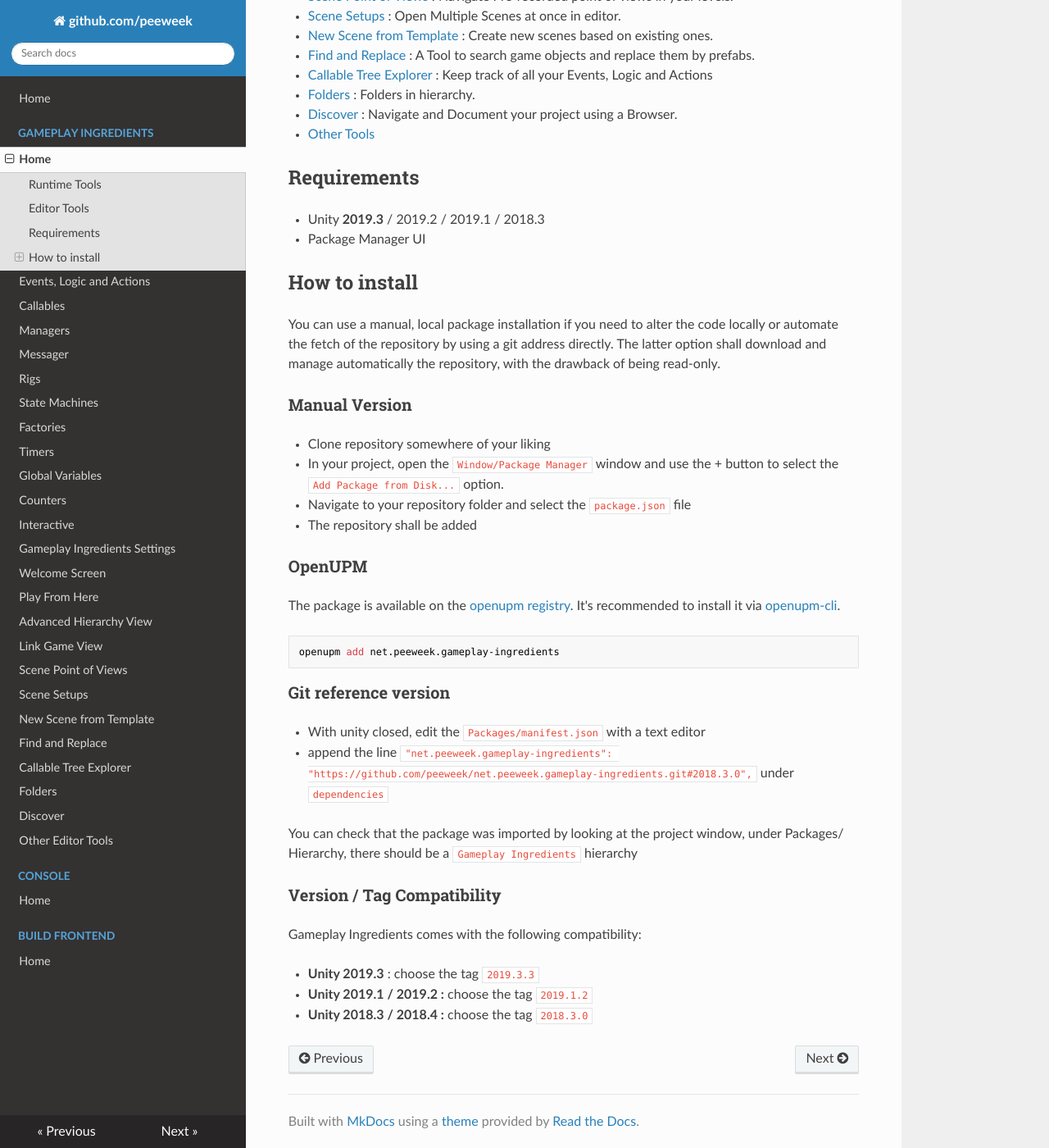
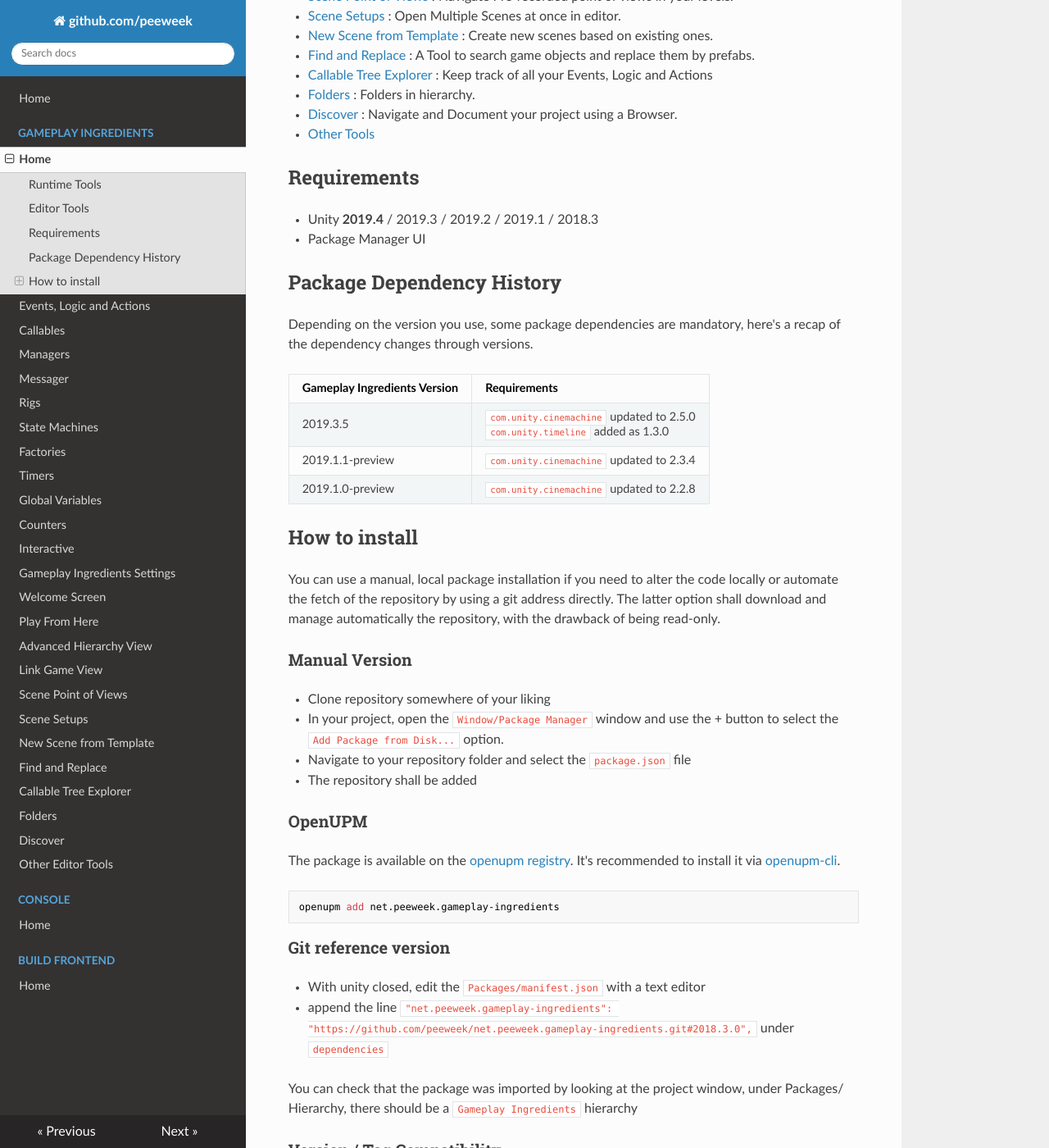
Before and after one commit to peeweek/documentation, an MkDocs documentation site: the page built from docs/gameplay-ingredients/index.md, in a window 1280 px wide and 1400 px high, scrolled down 776 px. Shown: the whole window at 82% size. Built offline with MkDocs 1.6.1, drawn with Linux system fonts in a browser that asks for light colours; nearby versions of some CDN libraries.

Commit message:
Added Package Dependency history

```diff
--- a/docs/gameplay-ingredients/index.md
+++ b/docs/gameplay-ingredients/index.md
@@ -35,8 +35,18 @@ GItHub repository is here : [https://github.com/peeweek/net.peeweek.gameplay-ing
 
 ## Requirements
 
-* Unity **2019.3** / 2019.2 / 2019.1 / 2018.3
+* Unity **2019.4** / 2019.3 / 2019.2 / 2019.1 / 2018.3
 * Package Manager UI
+
+## Package Dependency History
+
+Depending on the version you use, some package dependencies are mandatory, here's a recap of the dependency changes through versions.
+
+| Gameplay Ingredients Version | Requirements                                                 |
+| ---------------------------- | ------------------------------------------------------------ |
+| 2019.3.5                     | `com.unity.cinemachine` updated to 2.5.0<br />`com.unity.timeline` added as 1.3.0 |
+| 2019.1.1-preview             | `com.unity.cinemachine` updated to 2.3.4                     |
+| 2019.1.0-preview             | `com.unity.cinemachine` updated to 2.2.8                     |
 
 ## How to install
 
@@ -67,6 +77,6 @@ You can check that the package was imported by looking at the project window, un
 
 Gameplay Ingredients comes with the following compatibility:
 
-* **Unity 2019.3** : choose the tag `2019.3.3`
+* **Unity 2019.3** : choose the tag `2019.3.5`
 * **Unity 2019.1 / 2019.2 :** choose the tag `2019.1.2`
 * **Unity 2018.3 / 2018.4 :** choose the tag `2018.3.0`
```
